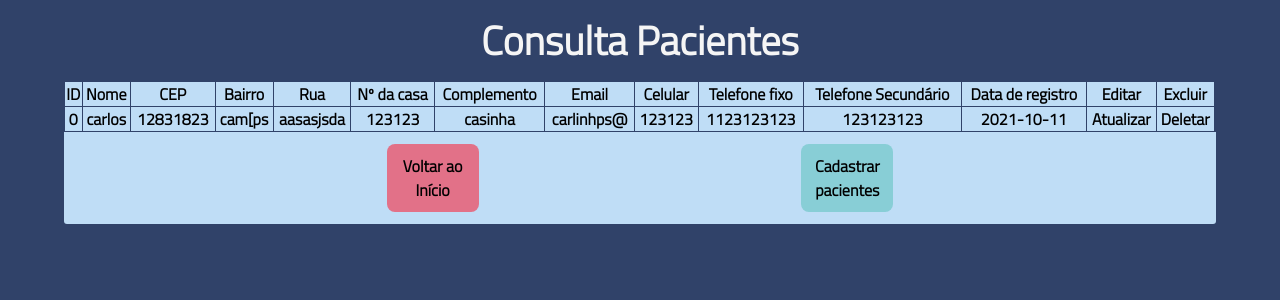
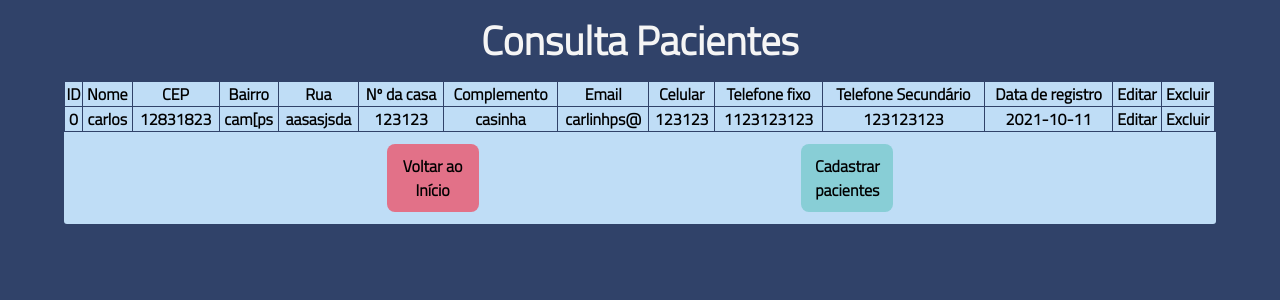
Before and after one commit to Liuizn/SA02-03, a PHP site: page /tabela_pacientes.php in a window 1280 px wide. Shown: the top 300 px of the page. Run offline with PHP 8.4, Linux system fonts and the light colour scheme; data comes from the database, SQL or seed files in the repository.

Commit message:
alterações na escrita

```diff
--- a/style.css
+++ b/style.css
@@ -6,6 +6,7 @@
     font-family: 'Titillium Web', sans-serif;
     font-weight: 600;
     text-decoration: none;
+
 }
 
 body {
--- a/tabela_pacientes.php
+++ b/tabela_pacientes.php
@@ -53,8 +53,8 @@
                 echo "<td>".$valor['fixo1']."</td>";
                 echo "<td>".$valor['fixo2']."</td>";
                 echo "<td>" . $valor['data_registro'] ."</td>";
-                echo "<td><a href='update-form.php?id_pacientes=".$valor['id_pacientes']."'>Atualizar</a></td>";
-                echo "<td><a href='delete.php?id_pacientes=".$valor['id_pacientes']."'>Deletar</a><td>";
+                echo "<td><a href='update-form.php?id_pacientes=".$valor['id_pacientes']."'>Editar</a></td>";
+                echo "<td><a href='delete.php?id_pacientes=".$valor['id_pacientes']."'>Excluir</a><td>";
                 echo "</tr>";
             }
         ?>
@@ -62,7 +62,7 @@
         </table>
 
         <div class="group-inputs group-buttons">
-            <button id="b_index"> <a href="index.php">Voltar ao Início</a></button>
+            <button  id="b_index"><a href="index.php">Voltar ao Início</a></button>
             <button id="b_medicos"><a href="cadastrar.php">Cadastrar pacientes</a></button>
         </div>
     </div>
```
